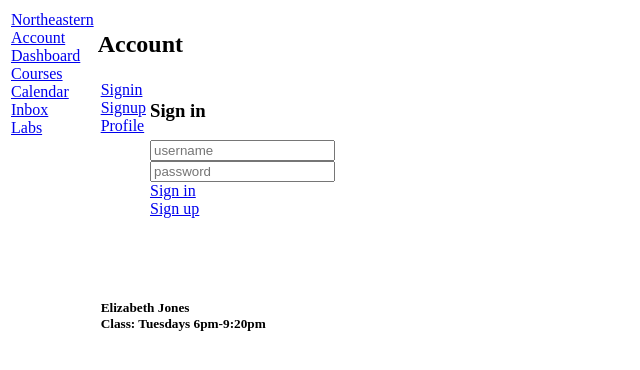
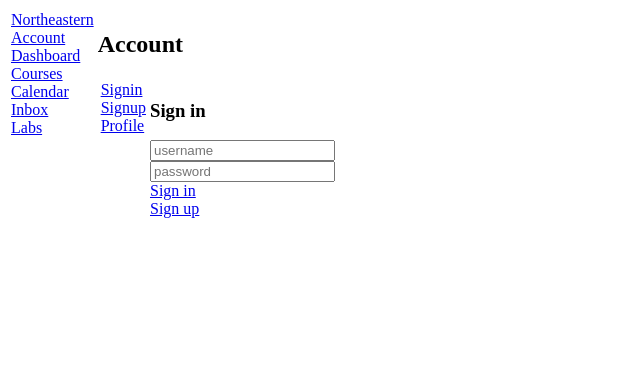
Before and after one commit to joneslizzie/kanbas-react-web-app, a React (Create React App) app: page /#/Kanbas/Account/Signin in a window 1280 px wide. Shown: the top 370 px of the page, without its empty margins (0-640 px from the left). Built offline with nearby package versions, Linux system fonts and the light colour scheme; the HTML template or start-up script is replaced by a standard one.

Commit message:
updated location for name + added link to repository

```diff
--- a/src/Kanbas/Account/index.tsx
+++ b/src/Kanbas/Account/index.tsx
@@ -21,12 +21,7 @@ export default function Account() {
                 <Route path="/Signup" element={<Signup />} />
             </Routes>
           </td>
-        </tr> <br /><br /><br />
-        <tfoot>
-          <td colSpan={2} valign="bottom" align="left">
-            <h5>Elizabeth Jones <br /> Class: Tuesdays 6pm-9:20pm</h5>
-          </td>
-        </tfoot>
+        </tr>
       </table>
     </div>
   );
--- a/src/Labs/index.tsx
+++ b/src/Labs/index.tsx
@@ -3,10 +3,14 @@ import { Route, Routes, Navigate } from "react-router";
 import TOC from "./TOC";
 import Lab2 from "./Lab2";
 import Lab3 from "./Lab3";
+import { Link } from "react-router-dom";
 
 export default function Labs() {
   return (
     <div id="wd-labs">
+      <h4>Elizabeth Jones <br /> Class: Tuesdays 6pm-9:20pm <br />
+      <Link to="https://github.com/joneslizzie/kanbas-react-web-app">Git Hub Repository</Link>
+      </h4>
       <h1>Labs</h1>
       <TOC />
       <Routes>
```
